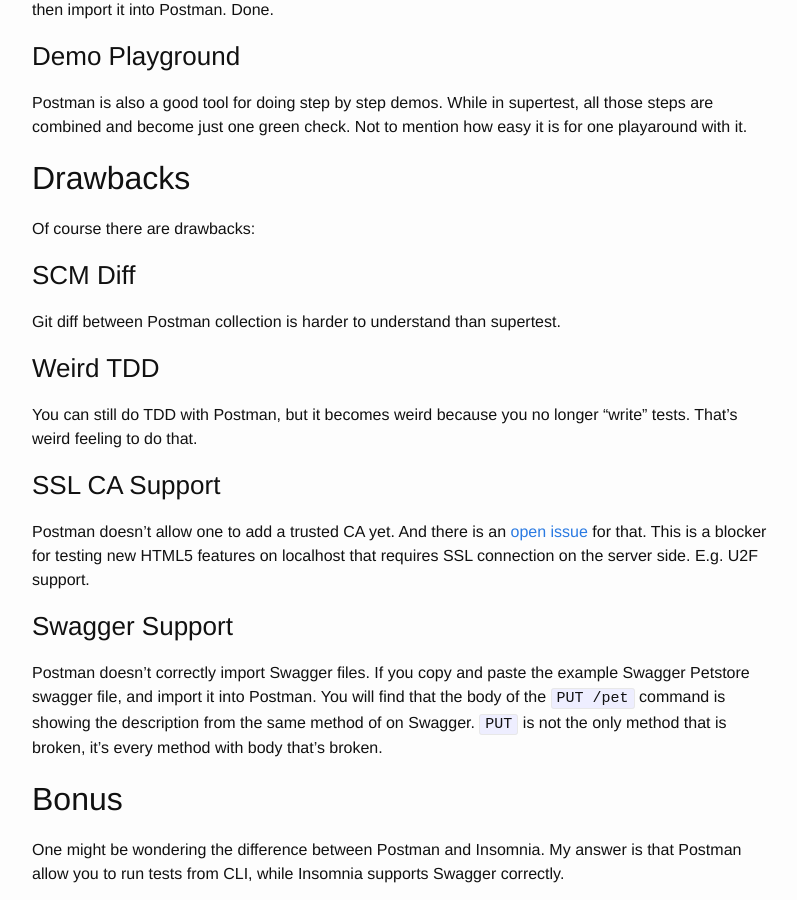
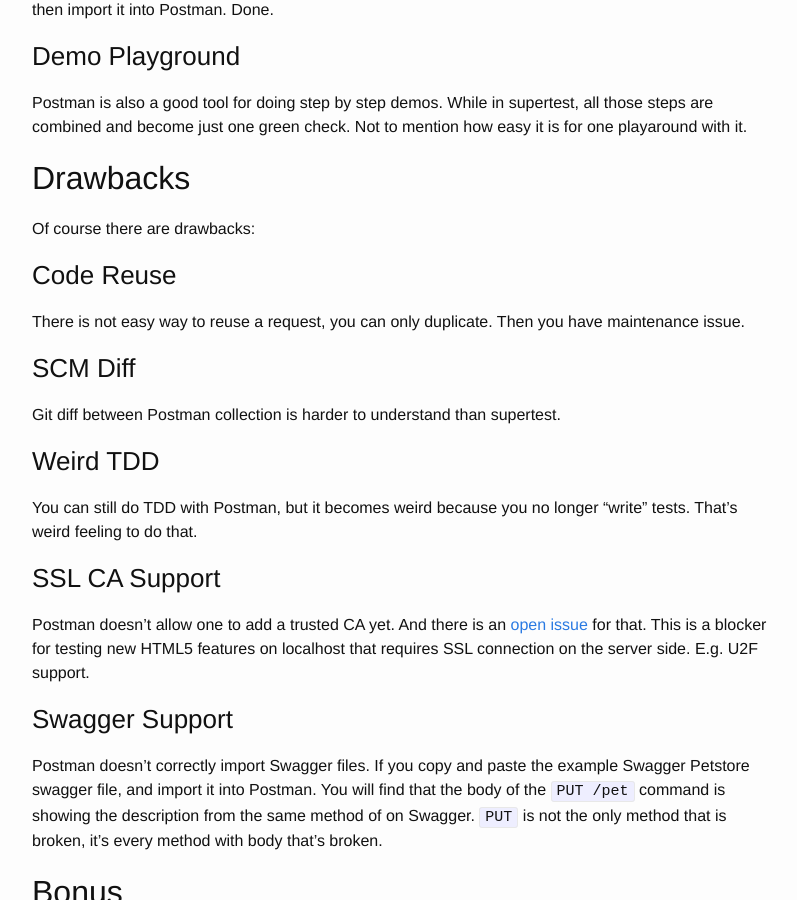
Before and after one commit to sharils/sharils.github.io, a Jekyll site: the page built from _posts/2018-12-23-postman-vs-supertest.markdown, in a window 1280 px wide and 900 px high, scrolled down 1069 px. Shown: the whole window, without its empty margins (238-1035 px from the left). Built offline with Jekyll 4.4.1, drawn with Linux system fonts in a browser that asks for light colours.

Commit message:
Add drawback

```diff
--- a/_posts/2018-12-23-postman-vs-supertest.markdown
+++ b/_posts/2018-12-23-postman-vs-supertest.markdown
@@ -64,6 +64,11 @@ how easy it is for one playaround with it.
 
 Of course there are drawbacks:
 
+### Code Reuse
+
+There is not easy way to reuse a request, you can only duplicate. Then you have
+maintenance issue.
+
 ### SCM Diff
 
 Git diff between Postman collection is harder to understand than supertest.
```
